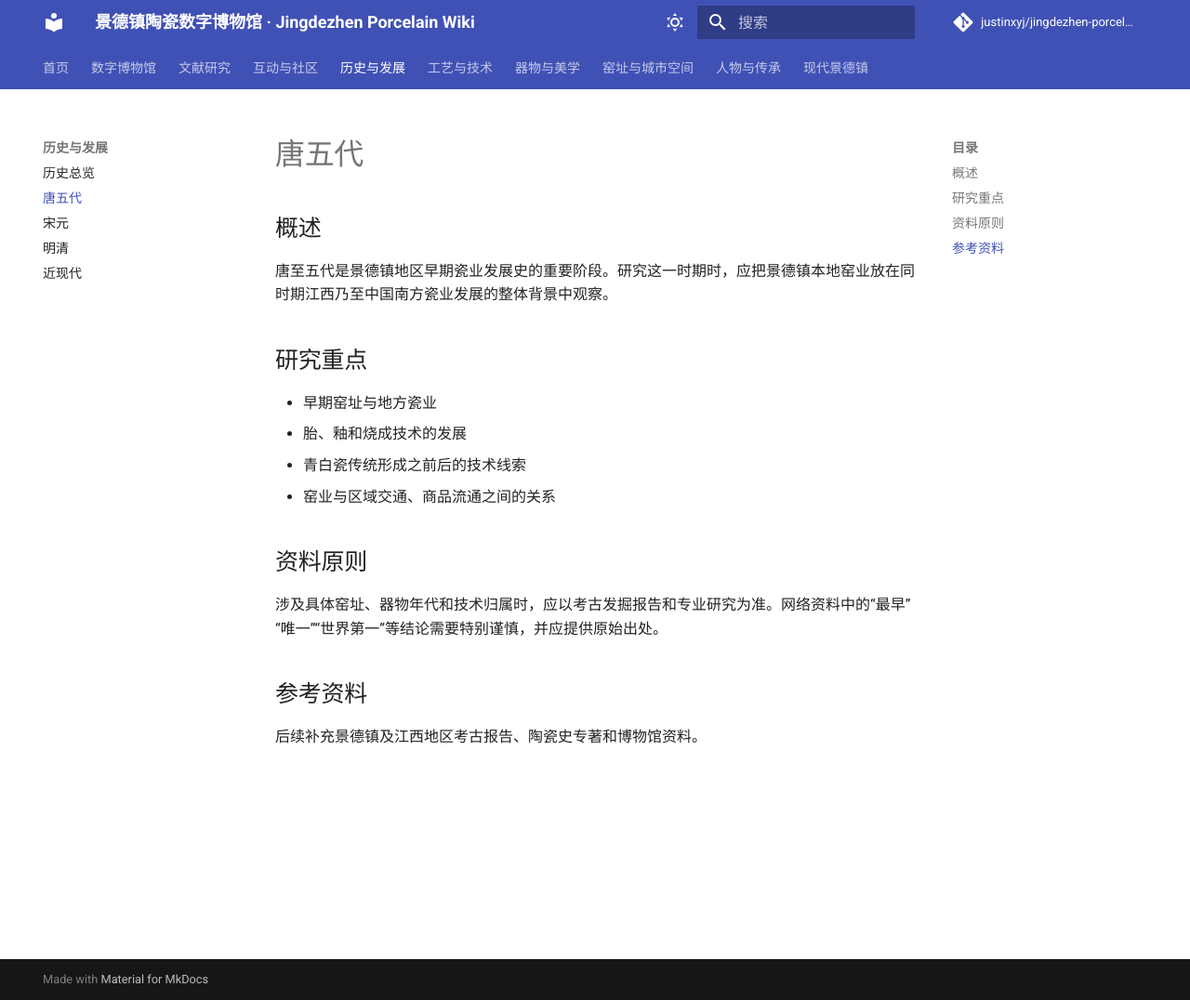
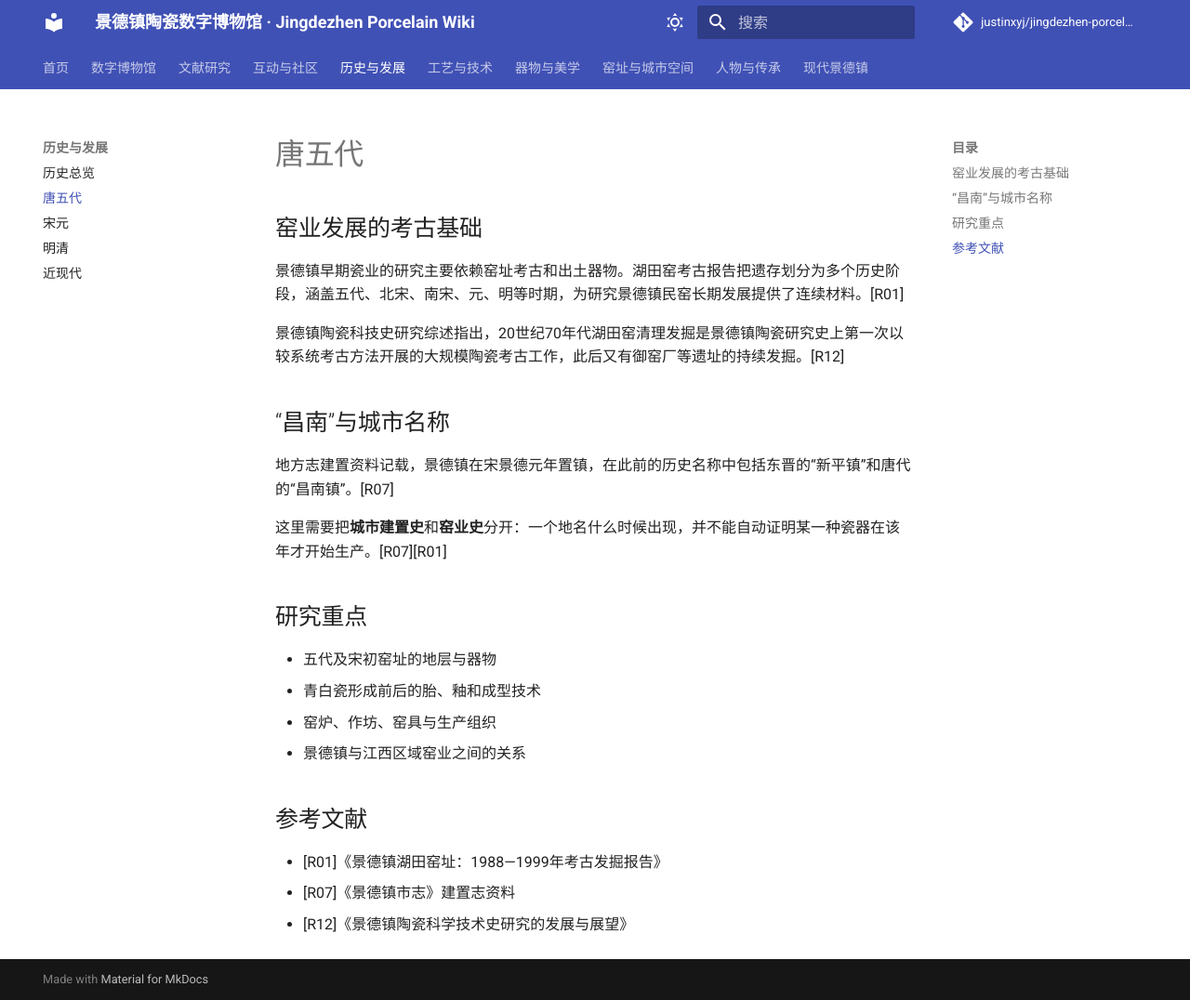
Before and after one commit to justinxyj/jingdezhen-porcelain-wiki, an MkDocs documentation site: the page built from docs/history/tang-wudai.md, in a window 1280 px wide and 1076 px high. Shown: the whole window at 93% size. Built offline with MkDocs 1.6.1 and Material for MkDocs 9.7.7, drawn with Linux system fonts in a browser that asks for light colours; a script that is not in the unit is left out; comment, search, counter and statistics services are not loaded.

Commit message:
docs: expand Tang and Five Dynasties history from sources

```diff
--- a/docs/history/tang-wudai.md
+++ b/docs/history/tang-wudai.md
@@ -1,20 +1,26 @@
 # 唐五代
 
-## 概述
+## 窑业发展的考古基础
 
-唐至五代是景德镇地区早期瓷业发展史的重要阶段。研究这一时期时，应把景德镇本地窑业放在同时期江西乃至中国南方瓷业发展的整体背景中观察。
+景德镇早期瓷业的研究主要依赖窑址考古和出土器物。湖田窑考古报告把遗存划分为多个历史阶段，涵盖五代、北宋、南宋、元、明等时期，为研究景德镇民窑长期发展提供了连续材料。[R01]
+
+景德镇陶瓷科技史研究综述指出，20世纪70年代湖田窑清理发掘是景德镇陶瓷研究史上第一次以较系统考古方法开展的大规模陶瓷考古工作，此后又有御窑厂等遗址的持续发掘。[R12]
+
+## “昌南”与城市名称
+
+地方志建置资料记载，景德镇在宋景德元年置镇，在此前的历史名称中包括东晋的“新平镇”和唐代的“昌南镇”。[R07]
+
+这里需要把**城市建置史**和**窑业史**分开：一个地名什么时候出现，并不能自动证明某一种瓷器在该年才开始生产。[R07][R01]
 
 ## 研究重点
 
-- 早期窑址与地方瓷业
-- 胎、釉和烧成技术的发展
-- 青白瓷传统形成之前后的技术线索
-- 窑业与区域交通、商品流通之间的关系
+- 五代及宋初窑址的地层与器物
+- 青白瓷形成前后的胎、釉和成型技术
+- 窑炉、作坊、窑具与生产组织
+- 景德镇与江西区域窑业之间的关系
 
-## 资料原则
+## 参考文献
 
-涉及具体窑址、器物年代和技术归属时，应以考古发掘报告和专业研究为准。网络资料中的“最早”“唯一”“世界第一”等结论需要特别谨慎，并应提供原始出处。
-
-## 参考资料
-
-后续补充景德镇及江西地区考古报告、陶瓷史专著和博物馆资料。
+- [R01]《景德镇湖田窑址：1988—1999年考古发掘报告》
+- [R07]《景德镇市志》建置志资料
+- [R12]《景德镇陶瓷科学技术史研究的发展与展望》
```
